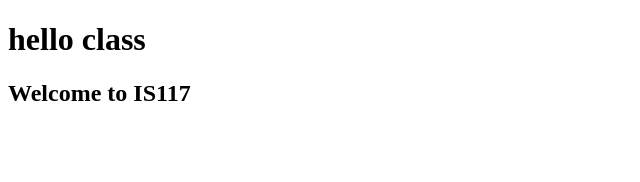
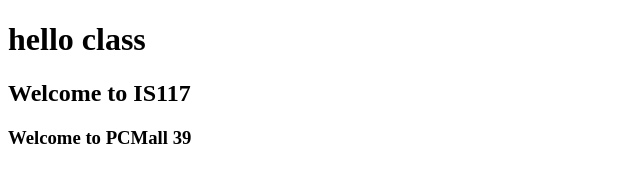
Before and after one commit to jc926/webstormprojects, a plain HTML site: page index.html in a window 1280 px wide. Shown: the whole page, without its empty margins (0-640 px from the left). Drawn offline with Linux system fonts and the light colour scheme.

Commit message:
third commit,add h3

```diff
--- a/index.html
+++ b/index.html
@@ -7,5 +7,6 @@
 <body>
     <h1>hello class</h1>
     <h2> Welcome to IS117</h2>
+    <h3> Welcome to PCMall 39 </h3>
 </body>
 </html>
```
